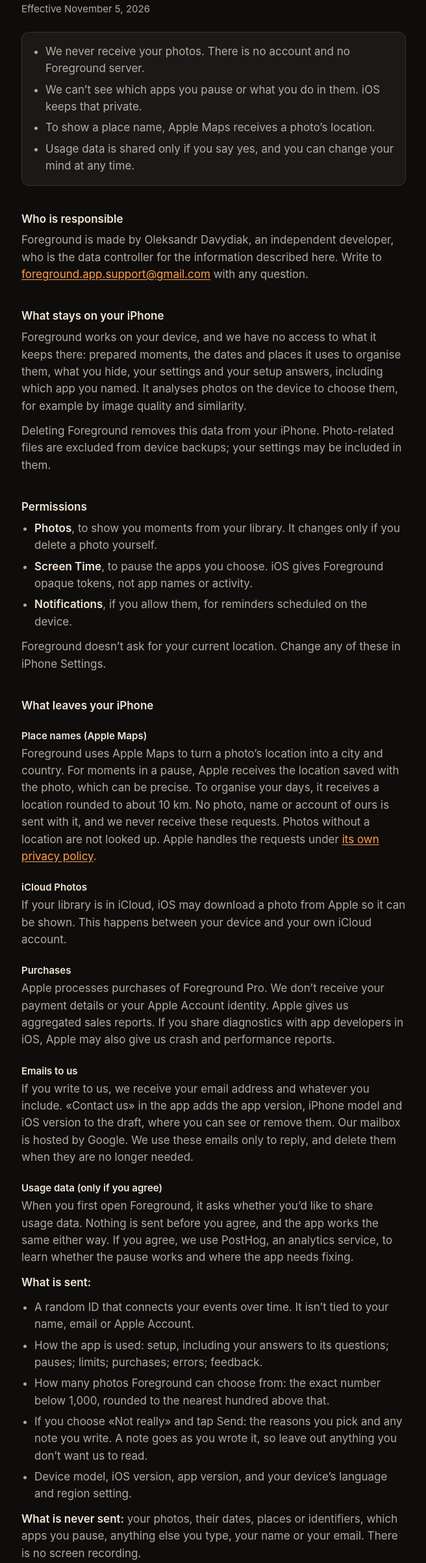
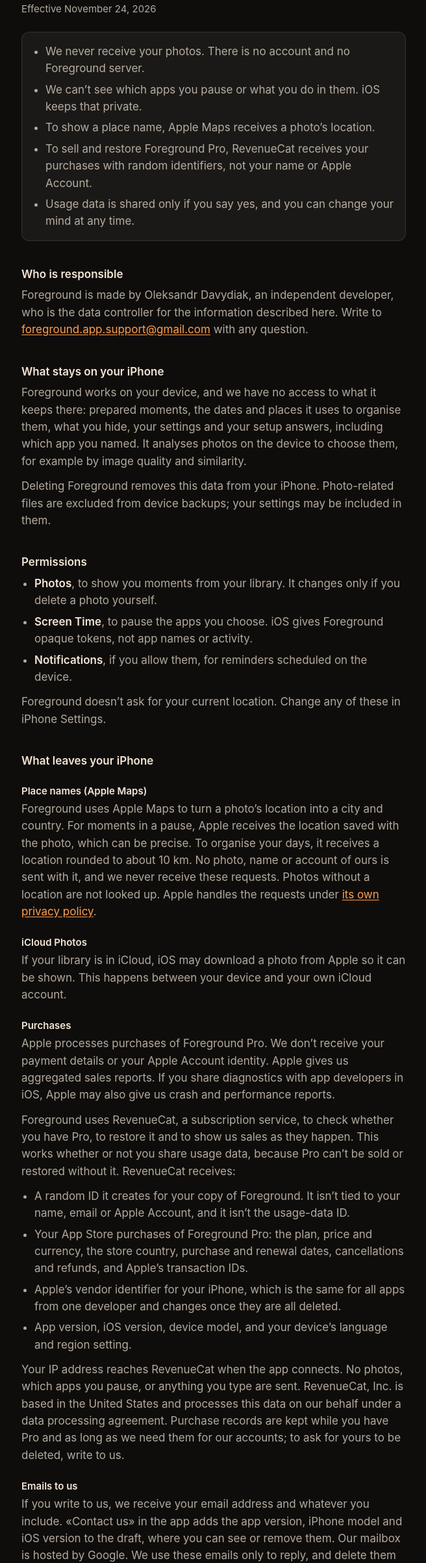
Before and after one commit to Alexander-Davidiak/foreground-site, a plain HTML site: page privacy/index.html in a window 1280 px wide. Shown: the part 163-2569 px from the top of the page at 65% size, without its empty margins (311-967 px from the left). Drawn offline with Linux system fonts and the light colour scheme.

Commit message:
Privacy: RevenueCat in Purchases (Foreground 1.1)
RevenueCat receives a random ID, App Store purchases of Pro, the
device's vendor identifier, app and device info and the IP address;
purchases as a legal basis; effective November 24, 2026.

Co-Authored-By: Claude Opus 5.5 <noreply@anthropic.com>

```diff
--- a/privacy/index.html
+++ b/privacy/index.html
@@ -15,13 +15,14 @@
     <header><a class="wordmark" href="../">Foreground</a></header>
     <main>
       <h1>Privacy Policy</h1>
-      <p class="updated">Effective November 5, 2026</p>
+      <p class="updated">Effective November 24, 2026</p>
 
       <div class="summary">
         <ul>
           <li>We never receive your photos. There is no account and no Foreground server.</li>
           <li>We can’t see which apps you pause or what you do in them. iOS keeps that private.</li>
           <li>To show a place name, Apple Maps receives a photo’s location.</li>
+          <li>To sell and restore Foreground Pro, RevenueCat receives your purchases with random identifiers, not your name or Apple Account.</li>
           <li>Usage data is shared only if you say yes, and you can change your mind at any time.</li>
         </ul>
       </div>
@@ -51,6 +52,14 @@
 
       <h3>Purchases</h3>
       <p>Apple processes purchases of Foreground Pro. We don’t receive your payment details or your Apple Account identity. Apple gives us aggregated sales reports. If you share diagnostics with app developers in iOS, Apple may also give us crash and performance reports.</p>
+      <p>Foreground uses RevenueCat, a subscription service, to check whether you have Pro, to restore it and to show us sales as they happen. This works whether or not you share usage data, because Pro can’t be sold or restored without it. RevenueCat receives:</p>
+      <ul>
+        <li>A random ID it creates for your copy of Foreground. It isn’t tied to your name, email or Apple Account, and it isn’t the usage-data ID.</li>
+        <li>Your App Store purchases of Foreground Pro: the plan, price and currency, the store country, purchase and renewal dates, cancellations and refunds, and Apple’s transaction IDs.</li>
+        <li>Apple’s vendor identifier for your iPhone, which is the same for all apps from one developer and changes once they are all deleted.</li>
+        <li>App version, iOS version, device model, and your device’s language and region setting.</li>
+      </ul>
+      <p>Your IP address reaches RevenueCat when the app connects. No photos, which apps you pause, or anything you type are sent. RevenueCat, Inc. is based in the United States and processes this data on our behalf under a data processing agreement. Purchase records are kept while you have Pro and as long as we need them for our accounts; to ask for yours to be deleted, write to us.</p>
 
       <h3>Emails to us</h3>
       <p>If you write to us, we receive your email address and whatever you include. «Contact us» in the app adds the app version, iPhone model and iOS version to the draft, where you can see or remove them. Our mailbox is hosted by Google. We use these emails only to reply, and delete them when they are no longer needed.</p>
@@ -76,7 +85,7 @@
       <p>We don’t sell data, show ads or track you across other companies’ apps and websites.</p>
 
       <h2>Your rights</h2>
-      <p>If the GDPR or a similar law applies to you, we rely on your consent for usage data and on our legitimate interest in answering you for emails. You may have the right to access, correct or delete your data, to object to or limit its use, to receive a copy, and to complain to your data protection authority. Most data is only on your device, so you control it directly. For anything else, write to us.</p>
+      <p>If the GDPR or a similar law applies to you, we rely on your consent for usage data, on providing what you bought for purchases through RevenueCat, and on our legitimate interest in answering you for emails. You may have the right to access, correct or delete your data, to object to or limit its use, to receive a copy, and to complain to your data protection authority. Most data is only on your device, so you control it directly. For anything else, write to us.</p>
 
       <h2>Children</h2>
       <p>Foreground isn’t directed at children under 13, and we don’t knowingly collect their data. If you believe a child has shared data with us, write to us and we’ll delete what we can identify.</p>
```
